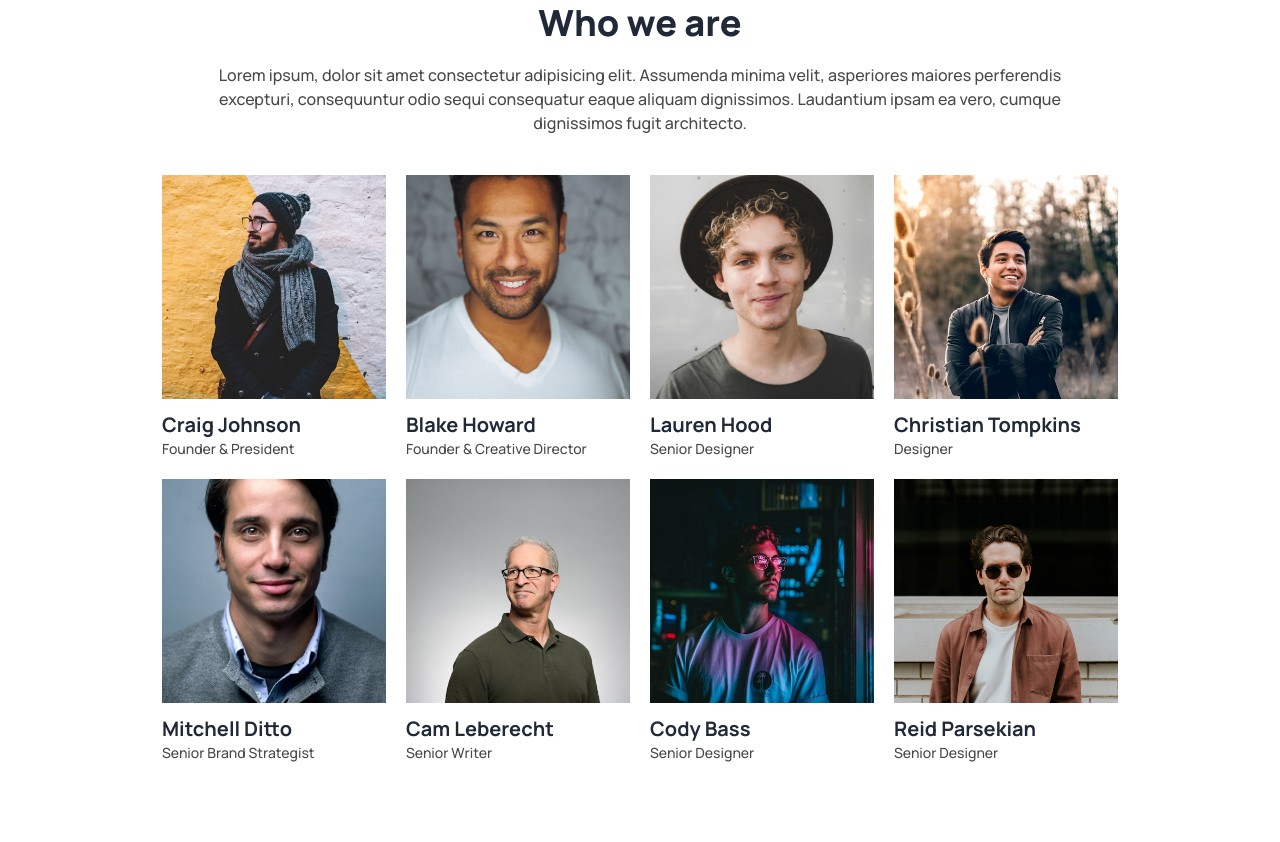
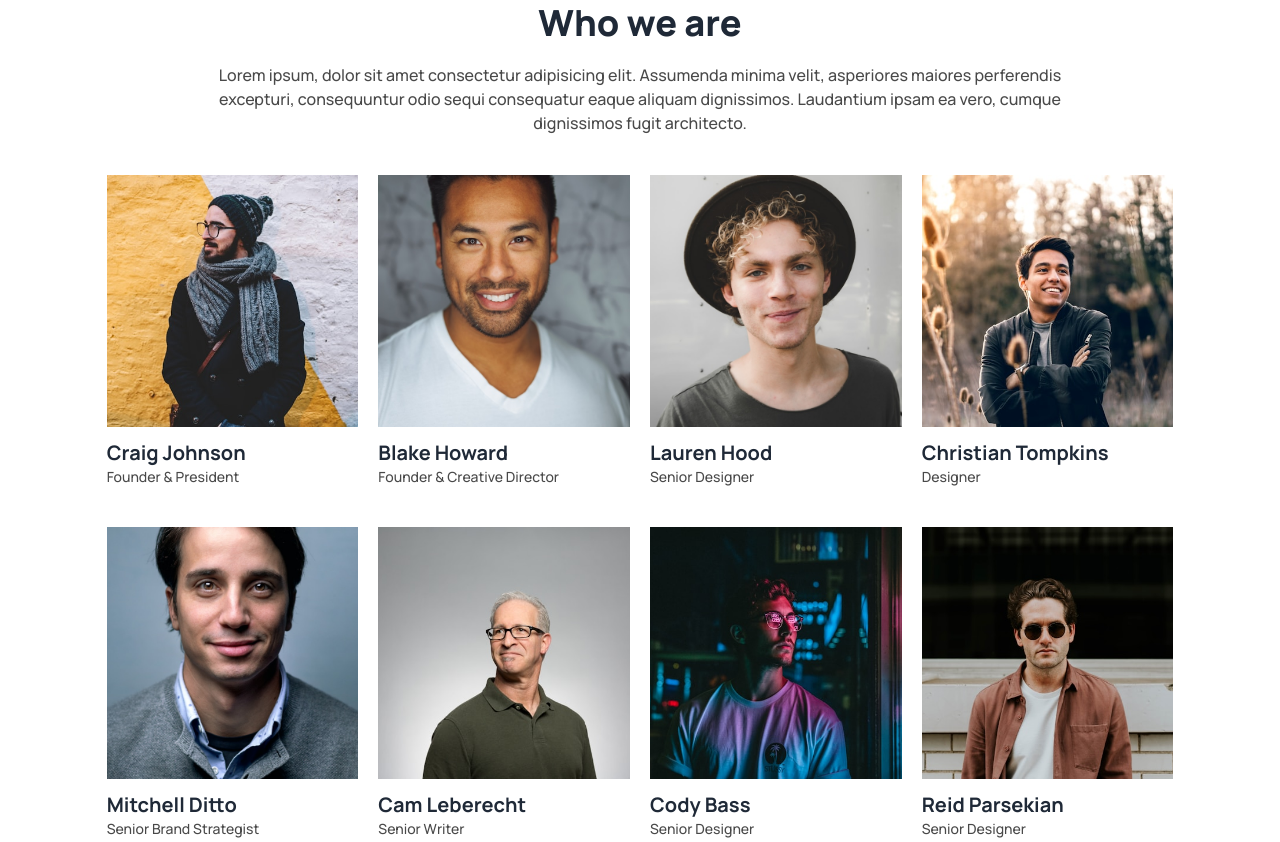
Before and after one commit to FardinMahadi/assignment-3, a plain HTML site: page index.html in a window 1280 px wide. Shown: the part 4270-5112 px from the top of the page. Drawn offline with nearby package versions, Linux system fonts and the light colour scheme.

Commit message:
cards section edited

```diff
--- a/index.html
+++ b/index.html
@@ -550,12 +550,12 @@
         </div>
         <!-- cards -->
         <div
-          class="grid grid-cols-1 sm:grid-cols-2 md:grid-cols-3 lg:grid-cols-4 gap-x-5 gap-y-5 mx-auto"
+          class="grid grid-cols-1 sm:grid-cols-2 md:grid-cols-3 lg:grid-cols-4 gap-x-5 gap-y-10 mx-auto sm:w-5/6 px-5 sm:px-0"
         >
           <!-- card 1 -->
           <div class="space-y-3">
             <img
-              class="object-cover max-w-56 aspect-square"
+              class="object-cover aspect-square"
               src="./resources/1.jpg"
               alt=""
             />
@@ -568,7 +568,7 @@
           <!-- card 2 -->
           <div class="space-y-3">
             <img
-              class="object-cover max-w-56 aspect-square"
+              class="object-cover aspect-square"
               src="./resources/2.jpg"
               alt=""
             />
@@ -581,7 +581,7 @@
           <!-- card 3 -->
           <div class="space-y-3">
             <img
-              class="object-cover max-w-56 aspect-square"
+              class="object-cover aspect-square"
               src="./resources/3.jpg"
               alt=""
             />
@@ -594,7 +594,7 @@
           <!-- card 4 -->
           <div class="space-y-3">
             <img
-              class="object-cover max-w-56 aspect-square"
+              class="object-cover aspect-square"
               src="./resources/4.jpg"
               alt=""
             />
@@ -607,7 +607,7 @@
           <!-- card 5 -->
           <div class="space-y-3">
             <img
-              class="object-cover max-w-56 aspect-square"
+              class="object-cover aspect-square"
               src="./resources/5.jpg"
               alt=""
             />
@@ -620,7 +620,7 @@
           <!-- card 6 -->
           <div class="space-y-3">
             <img
-              class="object-cover max-w-56 aspect-square"
+              class="object-cover aspect-square"
               src="./resources/6.jpg"
               alt=""
             />
@@ -633,7 +633,7 @@
           <!-- card 7 -->
           <div class="space-y-3">
             <img
-              class="object-cover max-w-56 aspect-square"
+              class="object-cover aspect-square"
               src="./resources/7.jpg"
               alt=""
             />
@@ -646,7 +646,7 @@
           <!-- card 8 -->
           <div class="space-y-3">
             <img
-              class="object-cover max-w-56 aspect-square"
+              class="object-cover aspect-square"
               src="./resources/8.jpg"
               alt=""
             />
```
